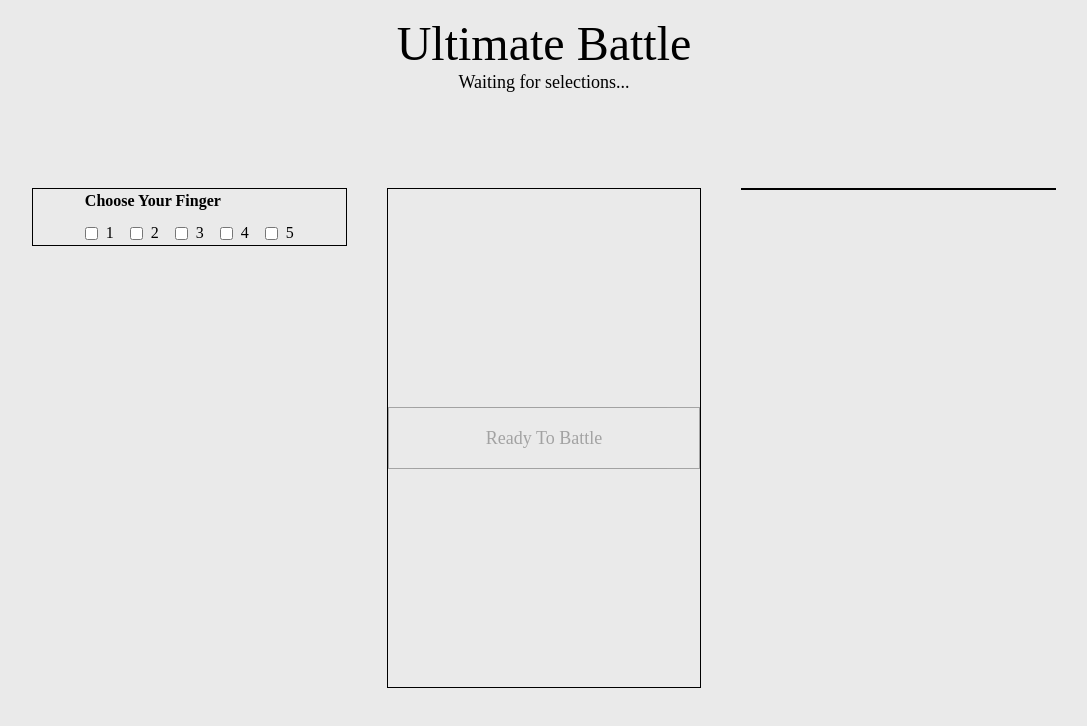
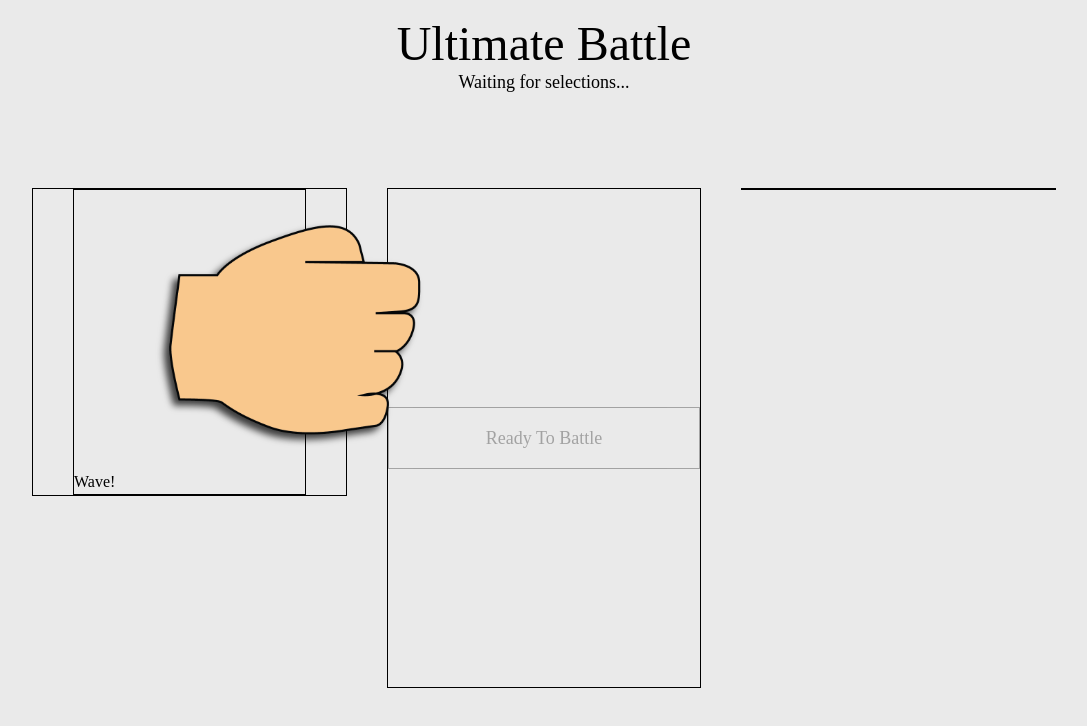
Before and after one commit to stealthscripter/pulse, a React (Vite) app: page /play in a window 1280 px wide. Shown: the top 726 px of the page, without its empty margins (96-1183 px from the left). Built offline with nearby package versions, Linux system fonts and the light colour scheme; a web font is replaced by a local one.

Commit message:
litle bit animation added

```diff
--- /dev/null
+++ b/src/components/game/HandWave.css
@@ -0,0 +1,29 @@
+.emoji {
+  display: inline-block;
+  position: relative;
+  transform-origin: 70% 70%;
+}
+
+.waving {
+  animation: waving-hand 2.5s ease;
+}
+
+@keyframes waving-hand {
+  0% { transform: rotate(0deg); }
+  10% { transform: rotate(14deg); }
+  20% { transform: rotate(-8deg); }
+  30% { transform: rotate(14deg); }
+  40% { transform: rotate(-4deg); }
+  50% { transform: rotate(10deg); }
+  60% { transform: rotate(0deg); }
+  100% { transform: rotate(0deg); }
+}
+
+.image-layer {
+  position: absolute;
+  top: 0;
+  left: 0;
+  transition: opacity 0.5s ease-in-out;
+  width: 100%;
+  height: 100%;
+}
--- /dev/null
+++ b/src/components/game/HandWave.tsx
@@ -0,0 +1,39 @@
+import { useState } from "react";
+import "./HandWave.css";
+
+function HandWave() {
+  const [animate, setAnimate] = useState(false);
+  const [fingerImage, setFingerImage] = useState("/src/assets/imgs/0-finger.png");
+
+  const handleClick = () => {
+    setFingerImage("/src/assets/imgs/0-finger.png"); // reset if needed
+    setAnimate(true);
+
+    // ⏱️ Change image exactly at 60% of 2.5s => 1500ms
+    setTimeout(() => {
+      setFingerImage("/src/assets/imgs/2-finger.png");
+    }, 1500);
+  };
+
+  const handleAnimationEnd = () => {
+    setAnimate(false); // cleanup animation class
+  };
+
+  return (
+    <div>
+      <div
+        className={`emoji -rotate-270 ${animate ? "waving" : ""}`}
+        onAnimationEnd={handleAnimationEnd}
+      >
+        <img
+          src={fingerImage}
+          alt=""
+          style={{ transition: "opacity 0.5s ease-in-out" }}
+        />
+      </div>
+      <button onClick={handleClick}>Wave!</button>
+    </div>
+  );
+}
+
+export default HandWave;
--- a/src/components/game/PlayerGame.tsx
+++ b/src/components/game/PlayerGame.tsx
@@ -1,35 +1,9 @@
-import { useGameStore } from "../../store/useGameStore";
-import { useUserSelectionStore } from "../../store/useUserSelectionStore";
+import HandWave from "./HandWave";
 
 function PlayerGame() {
-  const { userPick } = useUserSelectionStore();
-  const setPlayerFinger = useGameStore((state) => state.setPlayerFinger);
-  const playerFinger = useGameStore((state) => state.playerFinger);
-  const fingers = [1, 2, 3, 4, 5];
-
   return (
-    <div>
-      <div className="space-y-2">
-        <h2 className="font-bold">Choose Your Finger</h2>
-        <p>{userPick}</p>
-        <div className="flex gap-x-4">
-          {fingers.map((finger) => (
-            <label
-              key={finger}
-              className="flex items-center gap-2 cursor-pointer"
-            >
-              <input
-                type="checkbox"
-                checked={playerFinger === finger}
-                onChange={() =>
-                  setPlayerFinger(playerFinger === finger ? null : finger)
-                }
-              />
-              <span>{finger}</span>
-            </label>
-          ))}
-        </div>
-      </div>
+    <div className="border">
+      <HandWave />
     </div>
   );
 }
```
Also changed, not shown: src/assets/imgs/0-finger.png (added), src/assets/imgs/2-finger.png (added).
